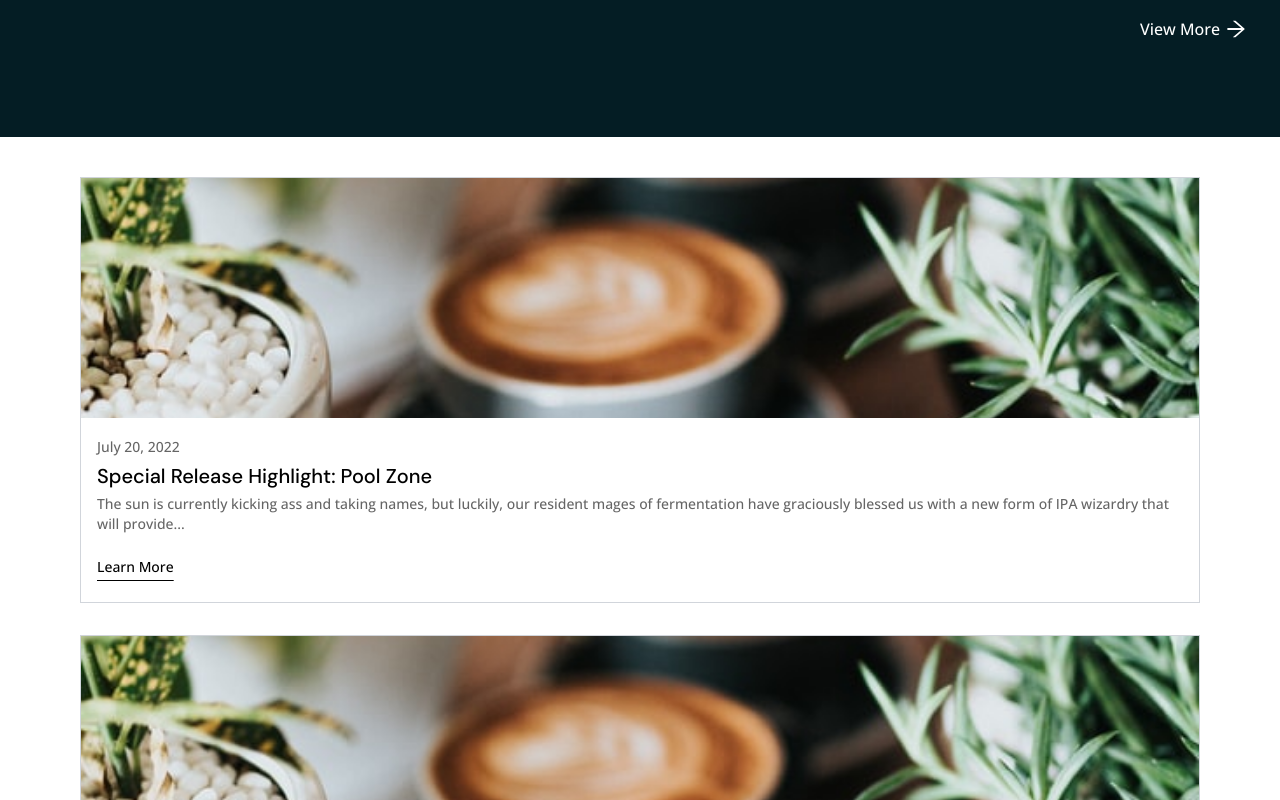
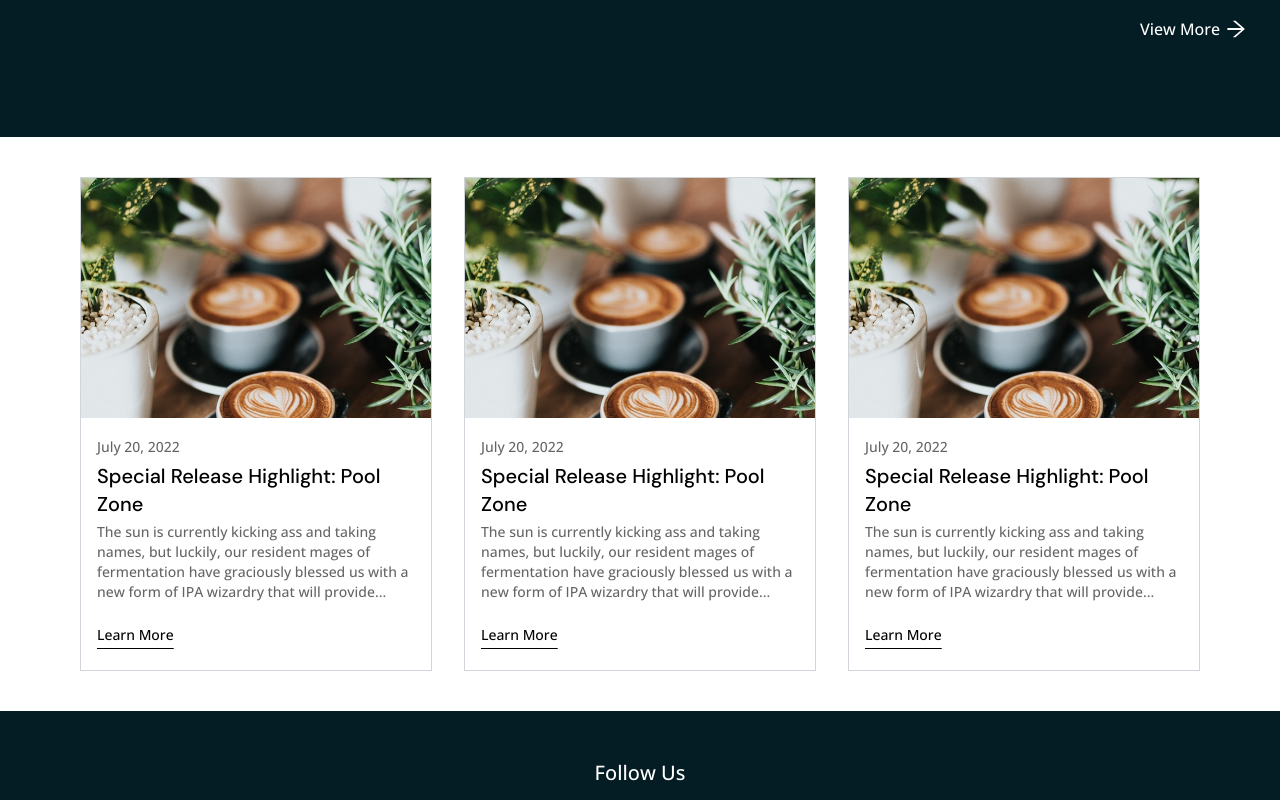
Before and after one commit to antonio-lopez/nextjs-drinks-ecommerce, a Next.js app: page / in a window 1280 px wide. Shown: the part 3120-3920 px from the top of the page. Built offline with nearby package versions, Linux system fonts and the light colour scheme.

Commit message:
Added desktop Blog component

```diff
--- a/components/Blog.jsx
+++ b/components/Blog.jsx
@@ -3,7 +3,7 @@ const Blog = () => {
     <section className="bg-white">
       {/* grid container */}
       <div className="mx-auto mt-24 max-w-7xl">
-        <div className="grid grid-cols-1 gap-y-8 px-6 py-10 sm:px-20">
+        <div className="grid grid-cols-1 gap-y-8 px-6 py-10 sm:px-20 lg:grid-cols-3 lg:gap-x-8 2xl:px-0">
           {/* sample 1 */}
           <div className="border border-gray-300">
             <img
```
